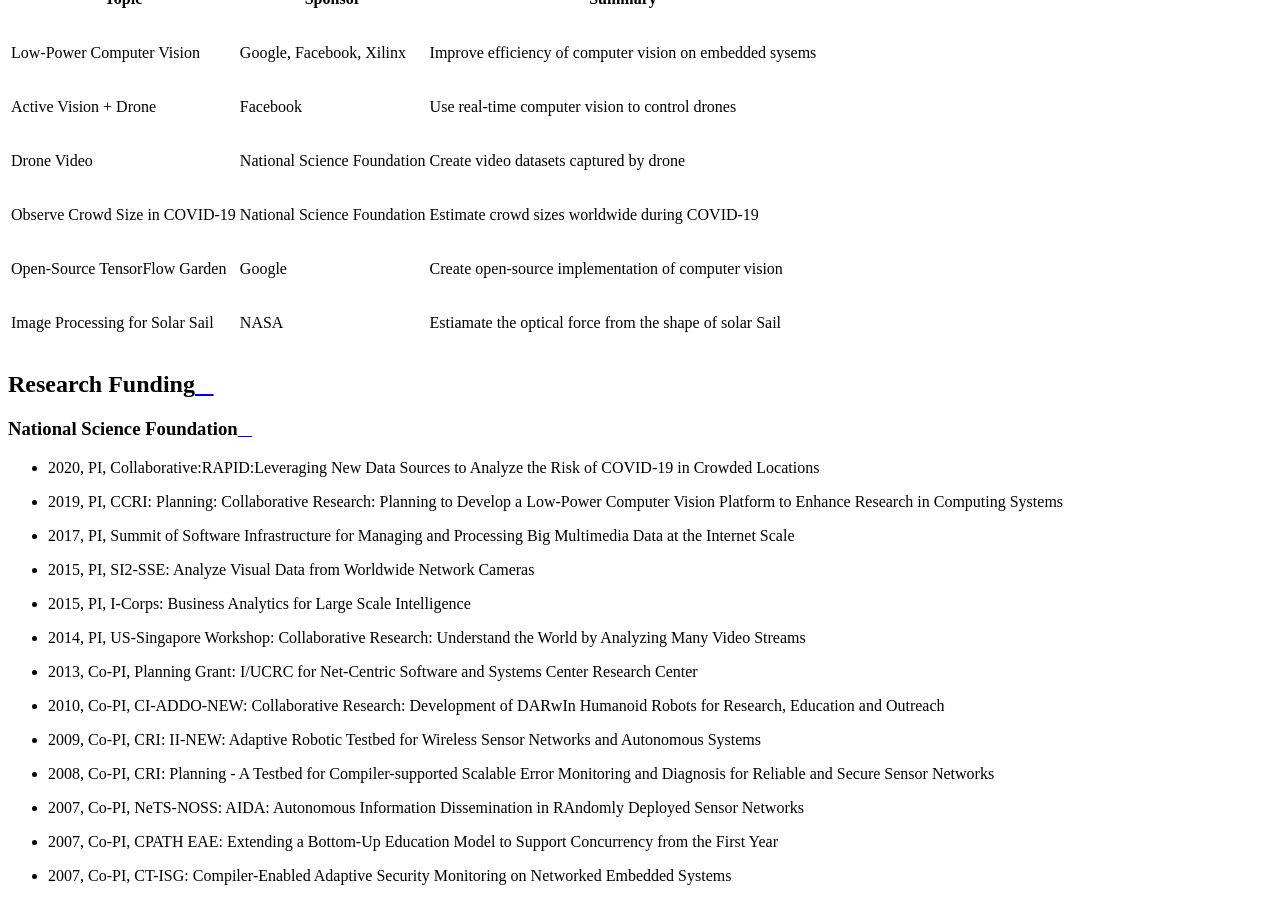
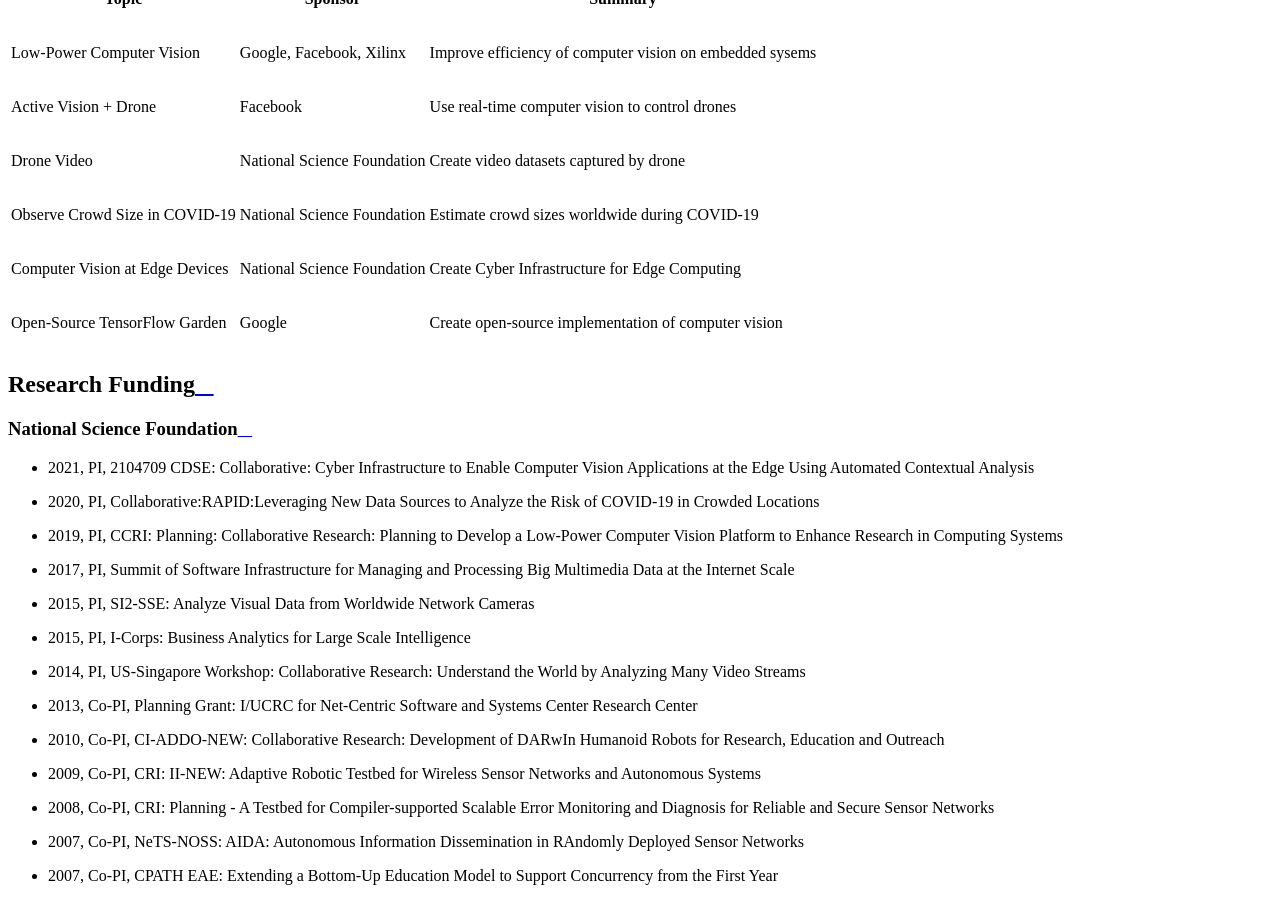
Before and after one commit to luyunghsiang/yhluweb, a Sphinx documentation site: the page built from source/research.rst, in a window 1280 px wide and 900 px high, scrolled down 680 px. Built offline with Sphinx 7.4.7 and the Read the Docs theme 2.0.0, drawn with Linux system fonts in a browser that asks for light colours.

Commit message:
update funding

```diff
--- a/source/education.rst
+++ b/source/education.rst
@@ -10,11 +10,9 @@
 
 - 2017 to Present, Professor, Electrical and Computer Engineering, Purdue University, Indiana, USA
 
-
 - 2020 to Present, Director, John Martinson Engineering  Entrepreneurial Center, Purdue University, Indiana, USA
 
 - 2011/08-2011/12, Visiting Associate Professor, School of Computing, National  University of Singapore, Singapore
-
 
 - 2008 - 2017, Associate  Professor, Electrical and Computer Engineering, Purdue University, Indiana, USA
 
@@ -45,6 +43,7 @@
 .. |IEEEfellow| image:: https://engineering.purdue.edu/HELPS/Images/IEEEFellowCertificate.jpg
    :width: 45%
 
+- 2021, University Faculty Scholar, Purdue University
 
 - 2021, Fellow of the IEEE for contributions to energy efficiency of  computer systems
 
@@ -55,7 +54,6 @@
 - 2015, Best Paper Award, International Conference on Cloud Computing and Big Data
 
 - 2013, ACM Distinguished Scientist and ACM Distinguished Speaker
-
 
 - 2008, Purdue Class of 1922 Helping Students Learn Award
 
--- a/source/publications.rst
+++ b/source/publications.rst
@@ -292,6 +292,12 @@
   <https://ieeexplore.ieee.org/document/9190851>`_", IEEE
   International Conference on Image Processing 2020. DOI:
   https://doi.org/10.1109/ICIP40778.2020.9190851
+
+- Abhinav Goel, Caleb Tung, Yung-Hsiang Lu, George K. Thiruvathukal,
+  "A Survey of Methods for Low-Power Deep Learning and Computer
+  Vision <https://ieeexplore.ieee.org/document/9221198>`_", IEEE World
+  Forum on Internet of Things (WF-IoT) 2020. DOI:
+  https://doi.org/10.1109/WF-IoT48130.2020.9221198
 
 - Abhinav Goel, Caleb Tung, Sara Aghajanzadeh, Isha Ghodgaonkar,
   Shreya Ghosh, George K. Thiruvathukal, Yung-Hsiang Lu, "`Low-Power
--- a/source/research.rst
+++ b/source/research.rst
@@ -18,9 +18,9 @@
 +---------------------------------+-----------------------------+-------------------------------------------------------------+
 | Observe Crowd Size in COVID-19  | National Science Foundation | Estimate crowd sizes worldwide during COVID-19              |
 +---------------------------------+-----------------------------+-------------------------------------------------------------+
+| Computer Vision at Edge Devices | National Science Foundation | Create Cyber Infrastructure for Edge Computing              |
++---------------------------------+-----------------------------+-------------------------------------------------------------+
 | Open-Source TensorFlow Garden   | Google                      | Create open-source implementation of computer vision        |
-+---------------------------------+-----------------------------+-------------------------------------------------------------+
-| Image Processing for Solar Sail | NASA                        | Estiamate the optical force from the shape of solar Sail    |
 +---------------------------------+-----------------------------+-------------------------------------------------------------+
 
 Research Funding
@@ -29,7 +29,12 @@
 National Science Foundation
 ^^^^^^^^^^^^^^^^^^^^^^^^^^^
 
-- 2020, PI, Collaborative:RAPID:Leveraging New Data Sources to Analyze the Risk of COVID-19 in Crowded Locations
+- 2021, PI, 2104709 CDSE: Collaborative: Cyber Infrastructure to
+  Enable Computer Vision Applications at the Edge Using Automated
+  Contextual Analysis
+
+- 2020, PI, Collaborative:RAPID:Leveraging New Data Sources to Analyze
+  the Risk of COVID-19 in Crowded Locations
 
 - 2019, PI, CCRI: Planning: Collaborative Research: Planning to
   Develop a Low-Power Computer Vision Platform to Enhance Research
```
